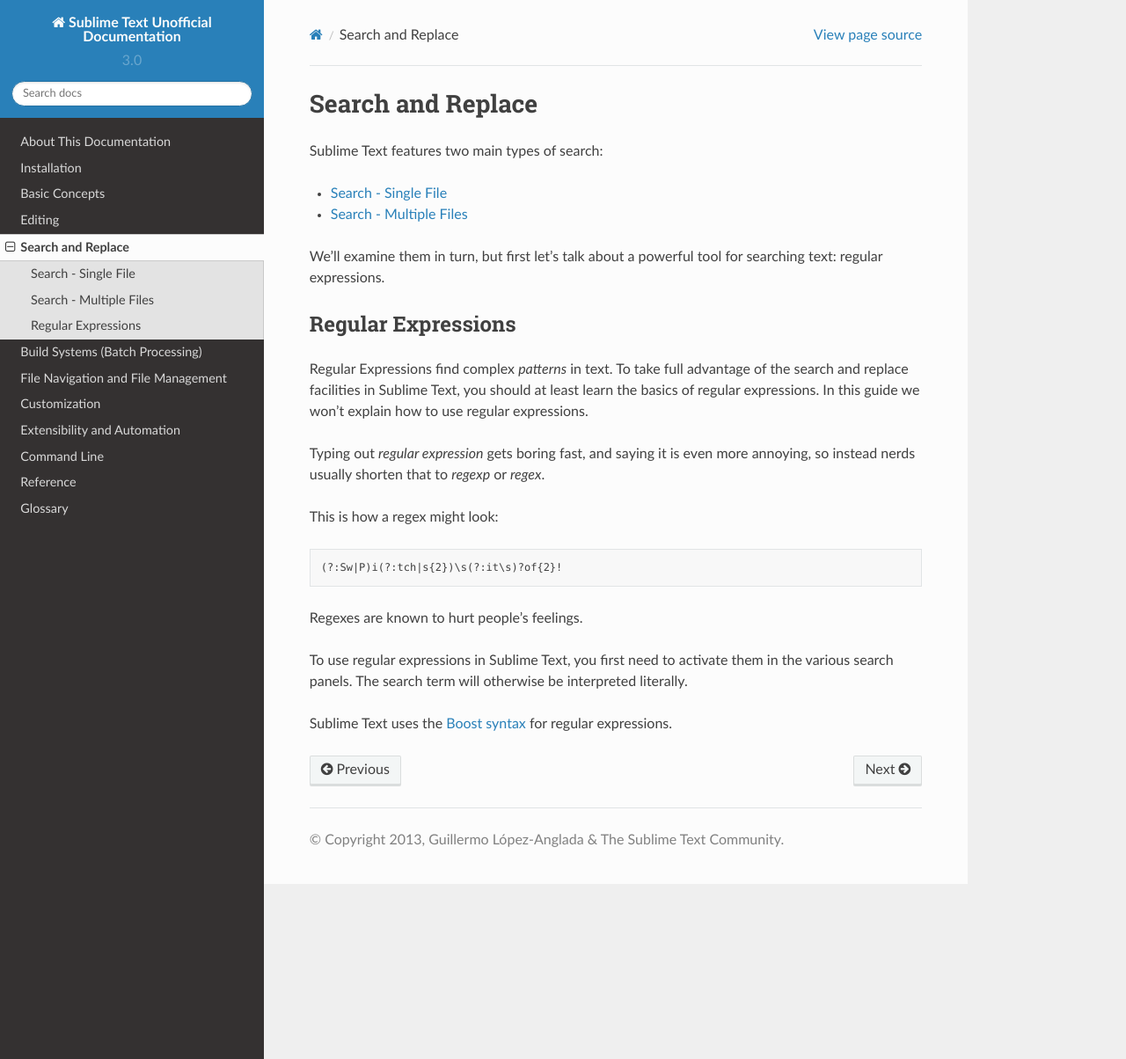
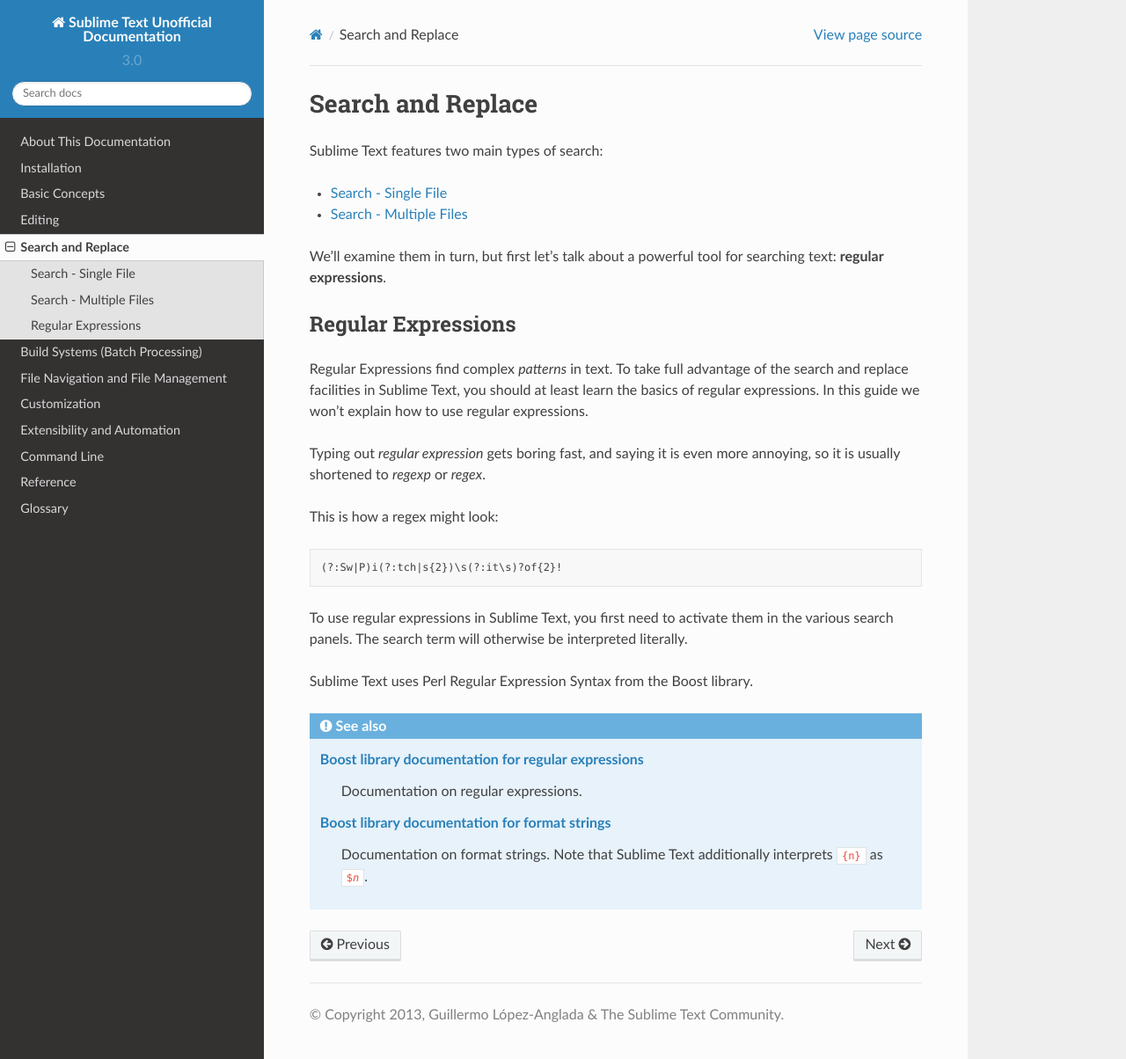
Before and after one commit to guillermooo/sublime-undocs, a Sphinx documentation site: the page built from source/search_and_replace/search_and_replace_overview.rst, in a window 1280 px wide and 1204 px high. Shown: the whole window at 88% size. Built offline with Sphinx 7.4.7 and the Read the Docs theme 2.0.0, drawn with Linux system fonts in a browser that asks for light colours.

Commit message:
Revise Search and Replace
Reuses: 662836f722f8c12d7f3be0397c496d5f216a651b

```diff
--- a/source/file_management/file_management.rst
+++ b/source/file_management/file_management.rst
@@ -2,7 +2,7 @@
 File Navigation and File Management
 ===================================
 
-.. _fm-goto-anything:
+.. _fm-goto-directives:
 
 Goto Anything
 =============
--- a/source/search_and_replace/search_and_replace_overview.rst
+++ b/source/search_and_replace/search_and_replace_overview.rst
@@ -11,7 +11,7 @@
 	Search - Multiple Files <search_and_replace_files>
 
 We'll examine them in turn, but first let's talk about a powerful tool for searching
-text: regular expressions.
+text: **regular expressions**.
 
 .. _snr-regexes:
 
@@ -24,18 +24,23 @@
 regular expressions.
 
 Typing out *regular expression* gets boring fast, and saying it is even more
-annoying, so instead nerds usually shorten that to *regexp* or *regex*.
+annoying, so it is usually shortened to *regexp* or *regex*.
 
 This is how a regex might look::
 
 	(?:Sw|P)i(?:tch|s{2})\s(?:it\s)?of{2}!
 
-Regexes are known to hurt people's feelings.
-
 To use regular expressions in Sublime Text, you first need to activate them in
 the various search panels. The search term will otherwise be interpreted
 literally.
 
-Sublime Text uses the `Boost syntax`_ for regular expressions.
+Sublime Text uses Perl Regular Expression Syntax from the Boost library.
 
-.. _Boost syntax: http://www.boost.org/doc/libs/1_47_0/libs/regex/doc/html/boost_regex/syntax/perl_syntax.html
+.. seealso::
+
+	`Boost library documentation for regular expressions <http://www.boost.org/doc/libs/1_44_0/libs/regex/doc/html/boost_regex/syntax/perl_syntax.html>`_
+		Documentation on regular expressions.
+
+	`Boost library documentation for format strings <http://www.boost.org/doc/libs/1_44_0/libs/regex/doc/html/boost_regex/format/perl_format.html>`_
+		Documentation on format strings. Note that Sublime Text additionally
+		interprets :samp:`\\{n}` as :samp:`${n}`.
```
Also changed, not shown: source/search_and_replace/search_and_replace.rst (+28 -27 lines), source/search_and_replace/search_and_replace_files.rst (+13 -13 lines).
